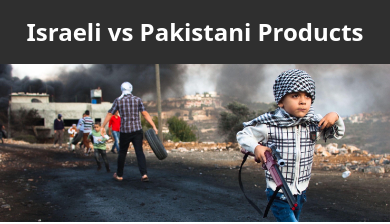
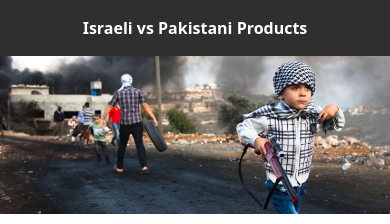
Before and after one commit to furqanahmad03/israel-products, a website built with Vite: page index.html in a window 390 px wide. Shown: the top 224 px of the page. Built offline with nearby package versions, Linux system fonts and the light colour scheme.

Commit message:
Update index.html

```diff
--- a/index.html
+++ b/index.html
@@ -15,7 +15,7 @@
   <div id="loader"
     class="bg-black bg-[url('/images/loader.svg')] bg-no-repeat bg-center h-screen w-screen md:bg-[length:15%_auto] xsm:bg-[length:30%_auto] fixed z-50">
   </div>
-  <header class="p-4 bg-[#2f2f2f] text-white font-bold text-center text-2xl">
+  <header class="p-4 bg-[#2f2f2f] text-white font-bold text-center text-2xl sm:text-2xl text-base">
     <div>Israeli vs Pakistani Products</div>
   </header>
   <div class="w-full mx-auto">
```
